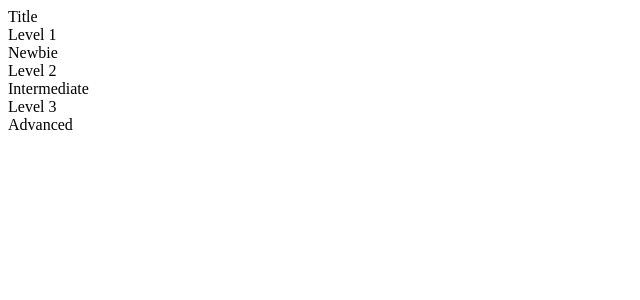
After one commit to sapwood/network, a Flask app: page /quiz in a window 1280 px wide. The commit adds this page. Shown: the top 300 px of the page, without its empty margins (0-640 px from the left). Run offline with Flask 3, Linux system fonts and the light colour scheme.

Commit message:
initial quiz index html

```diff
--- a/app.py
+++ b/app.py
@@ -7,6 +7,10 @@ app=Flask(__name__)
 @app.get('/')
 def hello():
 	return render_template('index.html')
+
+@app.get('/quiz')
+def index():
+    return render_template('quiz_index.html')
 
 
 @app.post('/submit')
--- a/static/style.css
+++ b/static/style.css
@@ -101,3 +101,6 @@ input#rows{
 @media (min-width: 993px) {
     /* Adjust styles here */
   }
+
+
+  /*--- FOR QUIZ PAGE  ----*/
--- /dev/null
+++ b/templates/quiz_index.html
@@ -0,0 +1,41 @@
+<!DOCTYPE html>
+<html>
+    <head>
+        <meta charset="utf-8">
+        <meta name="viewport" content="width=device-width, initial-scale=1">
+    </head>
+    <body>
+        <div class="container">
+            <div>Title</div>
+            <div class="level-container">
+                <div class="level">
+                    <div class="level-icon"></div>
+                    <div class="level-image"></div>
+                    <div class="level-content">
+                        <div class="level-title">Level 1</div>
+                        <div class="level-text">Newbie</div>
+                    </div>
+
+                </div>
+                <div class="level">
+                    <div class="level-icon"></div>
+                    <div class="level-image"></div>
+                    <div class="level-content">
+                        <div class="level-title">Level 2</div>
+                        <div class="level-text">Intermediate</div>
+                    </div>
+
+                </div>
+                <div class="level">
+                    <div class="level-icon"></div>
+                    <div class="level-image"></div>
+                    <div class="level-content">
+                        <div class="level-title">Level 3</div>
+                        <div class="level-text">Advanced</div>
+                    </div>
+
+                </div>
+            </div>
+        </div>
+    </body>
+</html>
```
